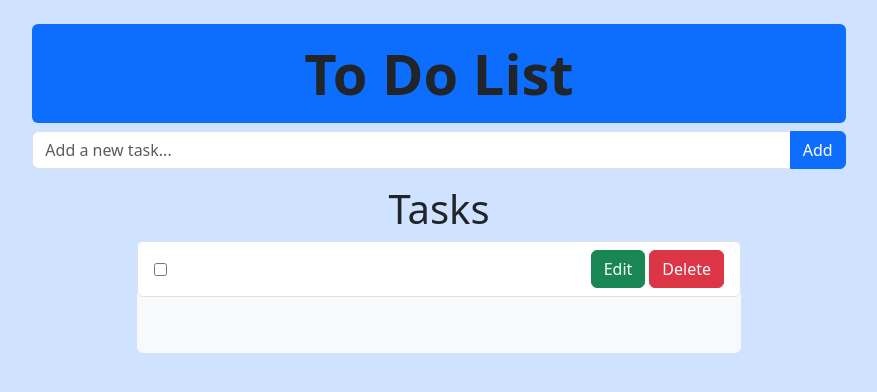
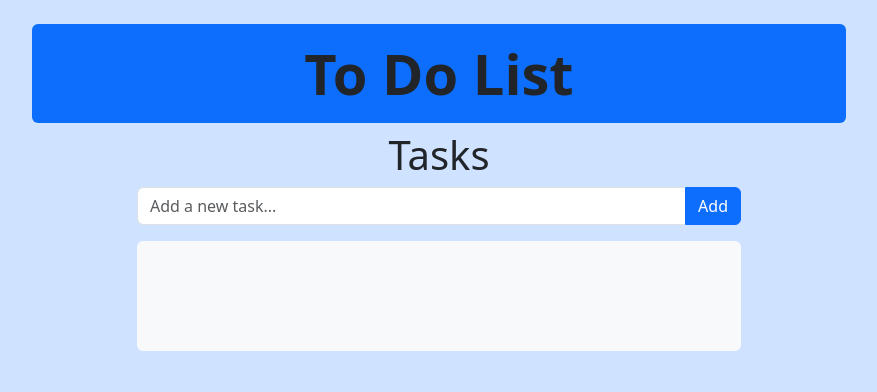
Before and after one commit to gjlander/DevDuoReactTodoList, a React (Vite) app in the folder ReactTodoList/: page / in a window 1280 px wide. Shown: the top 392 px of the page, without its empty margins (201-1078 px from the left). Built offline with nearby package versions, Linux system fonts and the light colour scheme.

Commit message:
can add new todoitem, and title appears in form when you click edit button, but can't edit the text yet

```diff
--- a/ReactTodoList/components/AddNewTodo.jsx
+++ b/ReactTodoList/components/AddNewTodo.jsx
@@ -1,6 +1,26 @@
-function AddNewTodo() {
+function AddNewTodo({
+    title,
+    setTitle,
+    handleTitleText,
+    allTodos,
+    setAllTodos,
+}) {
+    const handleNewTodoSubmit = (e) => {
+        e.preventDefault();
+        if (!title) return;
+        const newAllTodos = [
+            ...allTodos,
+            {
+                id: crypto.randomUUID,
+                title,
+                done: false,
+            },
+        ];
+        setAllTodos(newAllTodos);
+        setTitle("");
+    };
     return (
-        <form className="input-group mb-3">
+        <form className="input-group mb-3" onSubmit={handleNewTodoSubmit}>
             <input
                 type="text"
                 className="form-control"
@@ -8,6 +28,8 @@ function AddNewTodo() {
                 placeholder="Add a new task..."
                 aria-label="Add a new task..."
                 aria-describedby="button-addon2"
+                onChange={handleTitleText}
+                value={title}
             />
             <button className="btn btn-primary" type="submit" id="newItemBtn">
                 Add
--- a/ReactTodoList/components/EditForm.jsx
+++ b/ReactTodoList/components/EditForm.jsx
@@ -1,7 +1,7 @@
-function EditForm({ editing, setEditing, toggleEditing }) {
+function EditForm({ title, handleTitleText, toggleEditing }) {
     return (
         <div className="input-group">
-            <input type="text" className="form-control" />
+            <input type="text" className="form-control" value={title} />
             <button
                 type="submit"
                 className="btn btn-success"
--- a/ReactTodoList/components/Header.jsx
+++ b/ReactTodoList/components/Header.jsx
@@ -1,4 +1,3 @@
-import AddNewTodo from "./AddNewTodo";
 function Header() {
     return (
         <div className="row justify-content-center">
@@ -6,7 +5,6 @@ function Header() {
                 <h1 className="display-4 bg-primary fw-bold rounded p-3">
                     To Do List
                 </h1>
-                <AddNewTodo />
             </div>
         </div>
     );
--- a/ReactTodoList/components/Tasklist.jsx
+++ b/ReactTodoList/components/Tasklist.jsx
@@ -1,13 +1,40 @@
 import { useState } from "react";
+import AddNewTodo from "./AddNewTodo";
 import TodoItem from "./TodoItem";
-function Tasklist() {
+function Tasklist({ title, setTitle, handleTitleText, allTodos, setAllTodos }) {
     const [editing, setEditing] = useState(false);
+
     return (
         <div className="row justify-content-center">
             <div className="col col-lg-6">
                 <h2 className="display-6">Tasks</h2>
+                <AddNewTodo
+                    title={title}
+                    setTitle={setTitle}
+                    handleTitleText={handleTitleText}
+                    allTodos={allTodos}
+                    setAllTodos={setAllTodos}
+                />
                 <ul className="list-group bg-light h-100 taskList">
-                    <TodoItem editing={editing} setEditing={setEditing} />
+                    {allTodos.map((todo) => (
+                        <TodoItem
+                            key={todo.id}
+                            {...todo}
+                            allTodos={allTodos}
+                            setAllTodos={setAllTodos}
+                            editing={editing}
+                            setEditing={setEditing}
+                            handleTitleText={handleTitleText}
+                        />
+                    ))}
+                    {/* <TodoItem
+                        title={title}
+                        setTitle={setTitle}
+                        allTodos={allTodos}
+                        setAllTodos={setAllTodos}
+                        editing={editing}
+                        setEditing={setEditing}
+                    /> */}
                 </ul>
             </div>
         </div>
--- a/ReactTodoList/components/TodoItem.jsx
+++ b/ReactTodoList/components/TodoItem.jsx
@@ -1,6 +1,6 @@
 import EditForm from "./EditForm";
 
-function TodoItem({ editing, setEditing }) {
+function TodoItem({ title, editing, setEditing, handleTitleText }) {
     const toggleEditing = () => {
         setEditing((prev) => !prev);
     };
@@ -14,9 +14,11 @@ function TodoItem({ editing, setEditing }) {
         >
             {!editing ? (
                 <>
-                    <div className="d-flex me-auto">
+                    <div className="d-flex me-auto gap-2">
                         <input type="checkbox" />
-                        <label className="form-check-label todoText"></label>
+                        <label className="form-check-label todoText">
+                            {title}
+                        </label>
                     </div>
                     <button
                         type="submit"
@@ -30,7 +32,11 @@ function TodoItem({ editing, setEditing }) {
                     </button>
                 </>
             ) : (
-                <EditForm toggleEditing={toggleEditing} />
+                <EditForm
+                    title={title}
+                    toggleEditing={toggleEditing}
+                    handleTitleText={handleTitleText}
+                />
             )}
         </li>
     );
--- a/ReactTodoList/src/App.jsx
+++ b/ReactTodoList/src/App.jsx
@@ -1,12 +1,24 @@
+import { useState } from "react";
 import Header from "../components/Header";
 import Tasklist from "../components/Tasklist";
 
 function App() {
+    const [allTodos, setAllTodos] = useState([]);
+    const [title, setTitle] = useState("");
+
+    const handleTitleText = (e) => setTitle(e.target.value);
+
     return (
         <>
             <div className="container-fluid text-center bg-primary-subtle min-vh-100 p-4">
                 <Header />
-                <Tasklist />
+                <Tasklist
+                    title={title}
+                    setTitle={setTitle}
+                    handleTitleText={handleTitleText}
+                    allTodos={allTodos}
+                    setAllTodos={setAllTodos}
+                />
             </div>
         </>
     );
```
